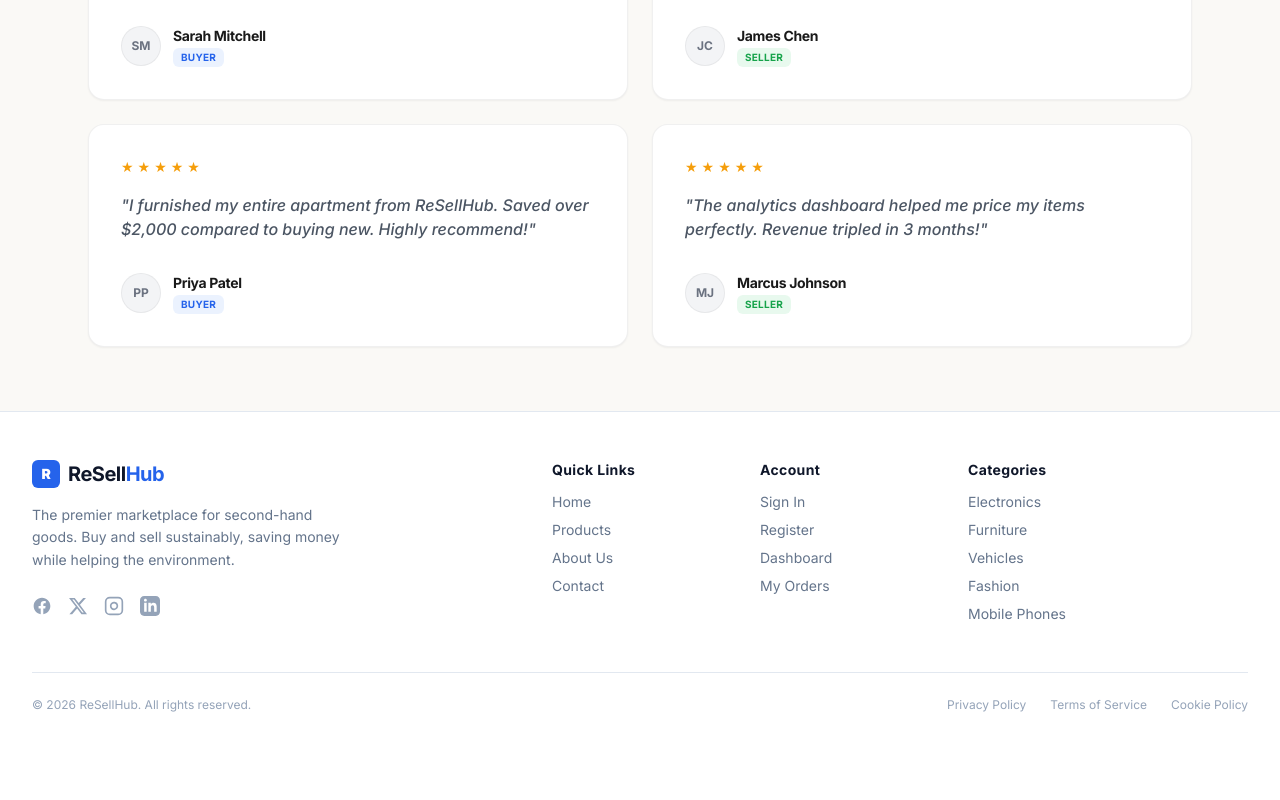
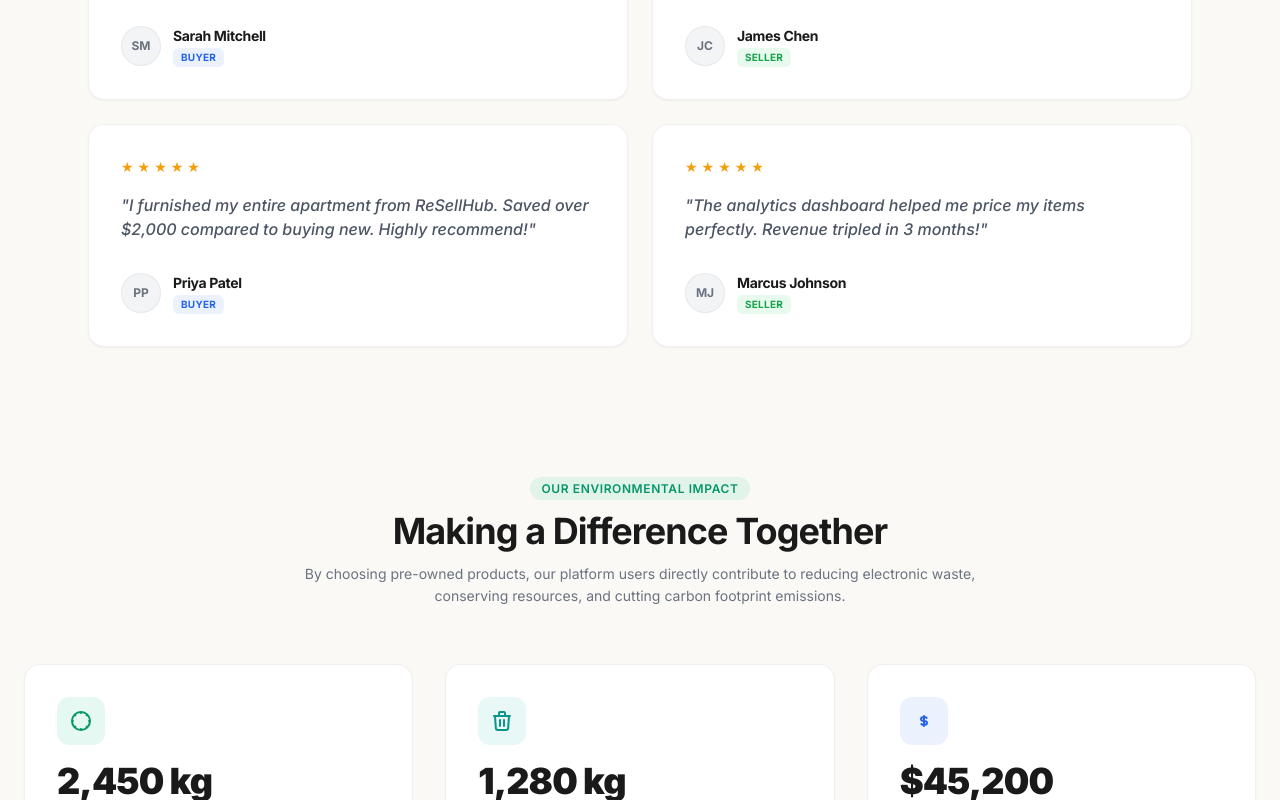
Before and after one commit to Anamulhaque01/ReSell_Hub_Client_Trail, a Next.js app: page / in a window 1280 px wide. Shown: the part 2000-2800 px from the top of the page. Before the commit the page ends 2761 px from the top, so only its background shows below. Built offline with nearby package versions, Linux system fonts and the light colour scheme; no server answers.

Commit message:
Impact Section Added

```diff
--- a/src/components/global/HomeClientView.jsx
+++ b/src/components/global/HomeClientView.jsx
@@ -7,6 +7,7 @@ import PopularCategories from "./PopularCategories";
 import FeaturedProducts from "./FeaturedProducts";
 import MarketplaceStats from "./MarketplaceStats";
 import SuccessStories from "./SuccessStories";
+import SustainabilityImpact from "./SustainabilityImpact";
     // Import your Theme Context hook if needed, but Tailwind's class strategy
     // will automatically pick up changes if your ThemeContext toggles the 'dark' class on the document root.
 
@@ -19,6 +20,7 @@ import SuccessStories from "./SuccessStories";
         <FeaturedProducts></FeaturedProducts>
         <MarketplaceStats></MarketplaceStats>
         <SuccessStories></SuccessStories>
+        <SustainabilityImpact></SustainabilityImpact>
         </main>
     );
     }
--- /dev/null
+++ b/src/components/global/SustainabilityImpact.jsx
@@ -0,0 +1,121 @@
+// src/components/global/SustainabilityImpact.jsx
+"use client";
+
+import { motion } from "framer-motion";
+
+const impactMetrics = [
+  {
+    id: 1,
+    value: "2,450 kg",
+    label: "CO2 Emissions Saved",
+    description: "Equivalent to planting 120 trees or removing 5 cars from the road for a year.",
+    icon: (
+      <svg className="w-6 h-6" fill="none" viewBox="0 0 24 24" stroke="currentColor" strokeWidth={2}>
+        <path strokeLinecap="round" strokeLinejoin="round" d="M12 3v1m0 16v1m9-9h-1M4 12H3m15.364-6.364l-.707.707M6.343 17.657l-.707.707m12.728 0l-.707-.707M6.343 6.343l-.707-.707m12.728 12.728A9 9 0 115.636 5.636a9 9 0 0112.728 12.728z" />
+      </svg>
+    ),
+    accent: "text-emerald-600 dark:text-emerald-400 bg-emerald-500/10 dark:bg-emerald-500/20",
+  },
+  {
+    id: 2,
+    value: "1,280 kg",
+    label: "E-Waste Diverted",
+    description: "Laptops, phones, and accessories kept out of landfills and repurposed safely.",
+    icon: (
+      <svg className="w-6 h-6" fill="none" viewBox="0 0 24 24" stroke="currentColor" strokeWidth={2}>
+        <path strokeLinecap="round" strokeLinejoin="round" d="M19 7l-.867 12.142A2 2 0 0116.138 21H7.862a2 2 0 01-1.995-1.858L5 7m5 4v6m4-6v6m1-10V4a1 1 0 00-1-1h-4a1 1 0 00-1 1v3M4 7h16" />
+      </svg>
+    ),
+    accent: "text-teal-600 dark:text-teal-400 bg-teal-500/10 dark:bg-teal-500/20",
+  },
+  {
+    id: 3,
+    value: "$45,200",
+    label: "Community Savings",
+    description: "Total money saved by buyers choosing high-quality pre-owned items over retail prices.",
+    icon: (
+      <svg className="w-6 h-6" fill="none" viewBox="0 0 24 24" stroke="currentColor" strokeWidth={2}>
+        <path strokeLinecap="round" strokeLinejoin="round" d="M12 8c-1.657 0-3 .895-3 2s1.343 2 3 2 3 .895 3 2-1.343 2-3 2m0-8c1.11 0 2.08.402 2.599 1M12 8V7m0 1v8m0 0v1m0-1c-1.11 0-2.08-.402-2.599-1M12 16V7" />
+      </svg>
+    ),
+    accent: "text-blue-600 dark:text-blue-400 bg-blue-500/10 dark:bg-blue-500/20",
+  },
+];
+
+const containerVariants = {
+  hidden: { opacity: 0 },
+  visible: {
+    opacity: 1,
+    transition: { staggerChildren: 0.15 }
+  }
+};
+
+const itemVariants = {
+  hidden: { opacity: 0, y: 30 },
+  visible: {
+    opacity: 1,
+    y: 0,
+    transition: { type: "spring", stiffness: 60, damping: 14 }
+  }
+};
+
+export default function SustainabilityImpact() {
+  return (
+    <section id="sustainability-impact" className="w-full py-16 bg-[#FAF9F6] text-[#1A1A1A] dark:bg-[#0B0B0F] dark:text-[#F5F5F5] transition-colors duration-300">
+      <div className="max-w-7xl mx-auto px-6">
+
+        {/* Section Header Block */}
+        <div className="text-center max-w-2xl mx-auto mb-14">
+          <span className="text-xs font-semibold tracking-wider text-emerald-600 dark:text-emerald-400 bg-emerald-500/10 dark:bg-emerald-500/20 px-3 py-1 rounded-full uppercase">
+            Our Environmental Impact
+          </span>
+          <h2 className="text-3xl md:text-4xl font-bold tracking-tight mt-3 mb-3">
+            Making a Difference Together
+          </h2>
+          <p className="text-sm text-gray-500 dark:text-gray-400 leading-relaxed">
+            By choosing pre-owned products, our platform users directly contribute to reducing electronic waste, conserving resources, and cutting carbon footprint emissions.
+          </p>
+        </div>
+
+        {/* 3-Column Impact Cards Grid Layout */}
+        <motion.div
+          variants={containerVariants}
+          initial="hidden"
+          whileInView="visible"
+          viewport={{ once: true, margin: "-60px" }}
+          className="grid grid-cols-1 md:grid-cols-3 gap-6 lg:gap-8"
+        >
+          {impactMetrics.map((metric) => (
+            <motion.div
+              key={metric.id}
+              variants={itemVariants}
+              whileHover={{ y: -4 }}
+              className="p-6 lg:p-8 rounded-2xl bg-white dark:bg-[#121216] border border-black/[0.06] dark:border-white/[0.06] shadow-sm hover:shadow-md transition-all duration-200 flex flex-col items-start space-y-4"
+            >
+              {/* Dynamic Styled Icon Wrapper */}
+              <div className={`p-3 rounded-xl ${metric.accent} flex items-center justify-center`}>
+                {metric.icon}
+              </div>
+
+              {/* Big High-Contrast Stat Metric Text */}
+              <h3 className="text-3xl lg:text-4xl font-black tracking-tight text-[#1A1A1A] dark:text-white">
+                {metric.value}
+              </h3>
+
+              {/* Descriptions & Labels Stack */}
+              <div className="space-y-1.5">
+                <h4 className="text-sm font-bold tracking-tight text-gray-800 dark:text-gray-200">
+                  {metric.label}
+                </h4>
+                <p className="text-xs lg:text-sm text-gray-500 dark:text-gray-400 leading-relaxed font-normal">
+                  {metric.description}
+                </p>
+              </div>
+            </motion.div>
+          ))}
+        </motion.div>
+
+      </div>
+    </section>
+  );
+}
```
